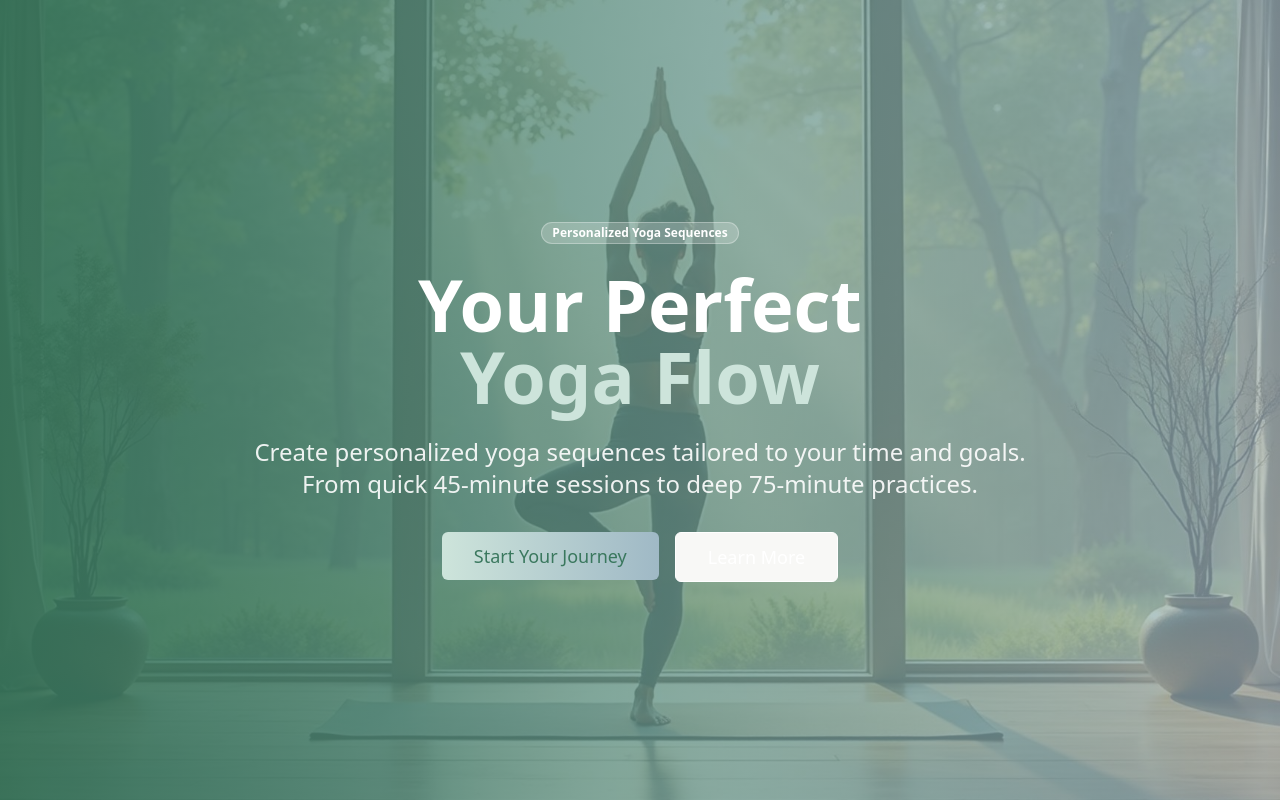
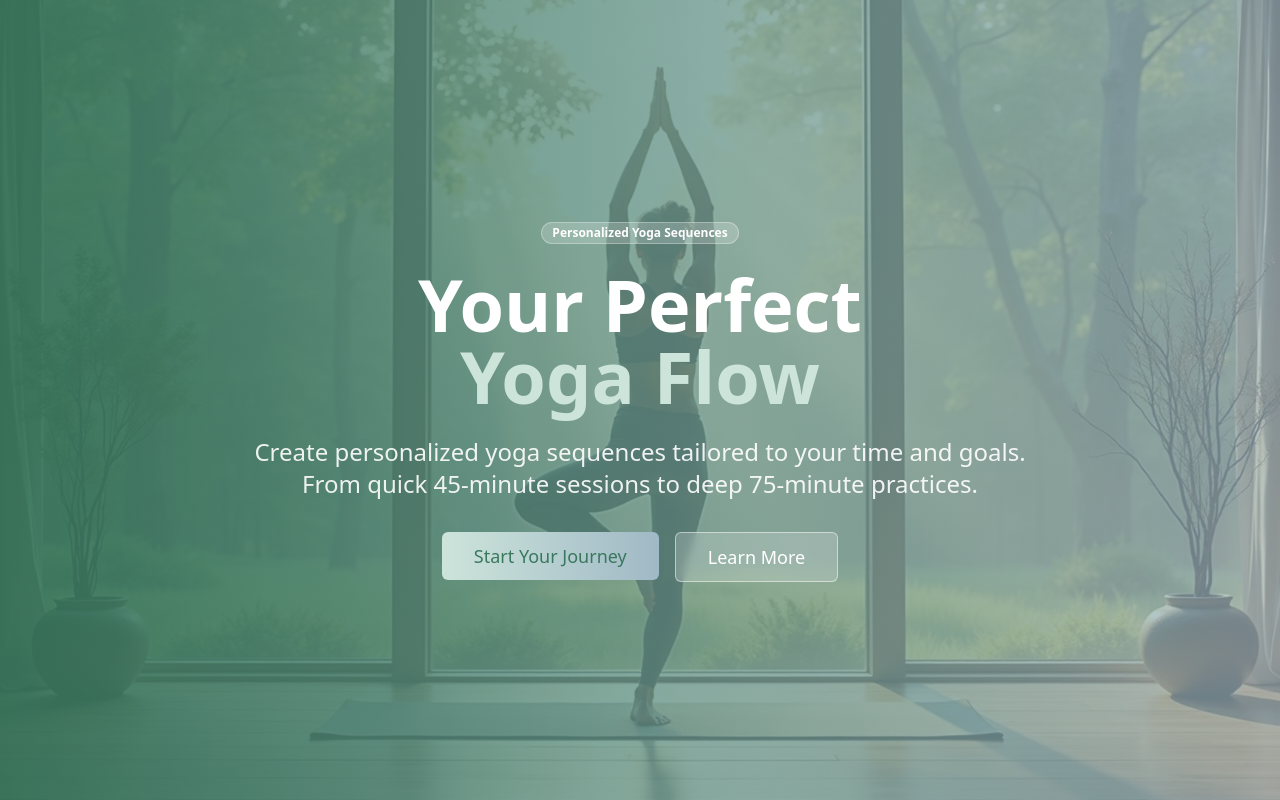
Before and after one commit to ylapscher/flow-state-yoga-builder, a React (Vite) app: page / in a window 1280 px wide. Shown: the top 800 px of the page. Built offline with nearby package versions, Linux system fonts and the light colour scheme.

Commit message:
Improve contrast colors

```diff
--- a/src/components/LandingPage.tsx
+++ b/src/components/LandingPage.tsx
@@ -49,7 +49,7 @@ const LandingPage = () => {
             <Button
               variant="outline"
               size="lg"
-              className="text-lg px-8 py-6 border-white text-white hover:bg-white hover:text-sage-dark"
+              className="text-lg px-8 py-6 bg-white/20 backdrop-blur-sm border-white/50 text-white hover:bg-white hover:text-sage-dark"
               onClick={() => {
                 document.getElementById('features')?.scrollIntoView({ behavior: 'smooth' });
               }}
```
